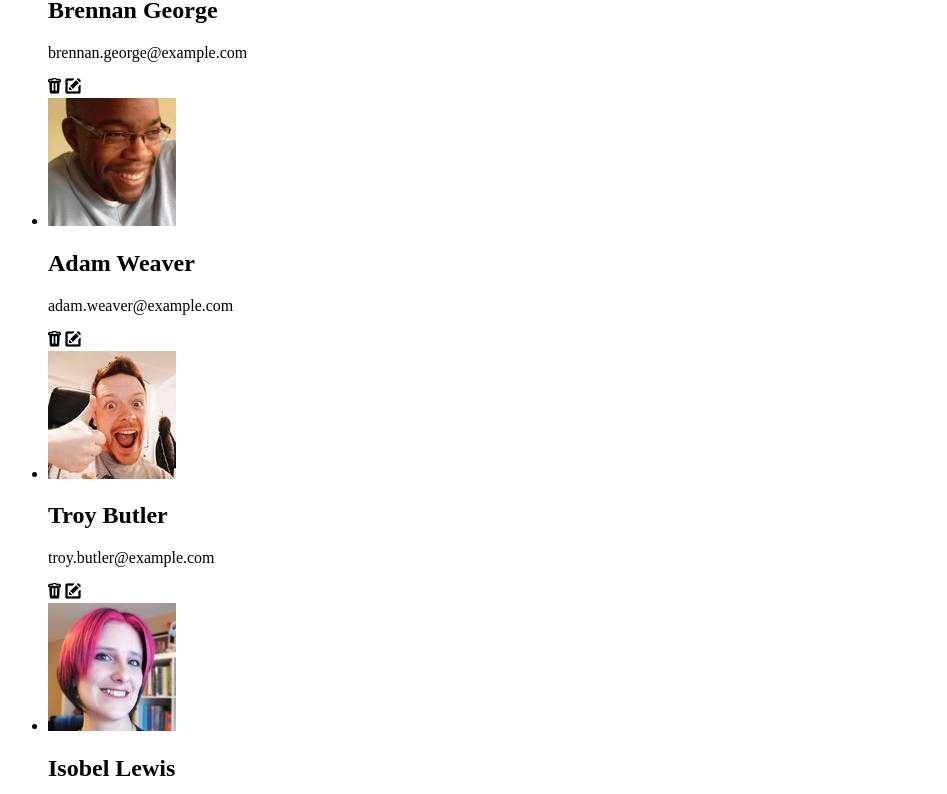
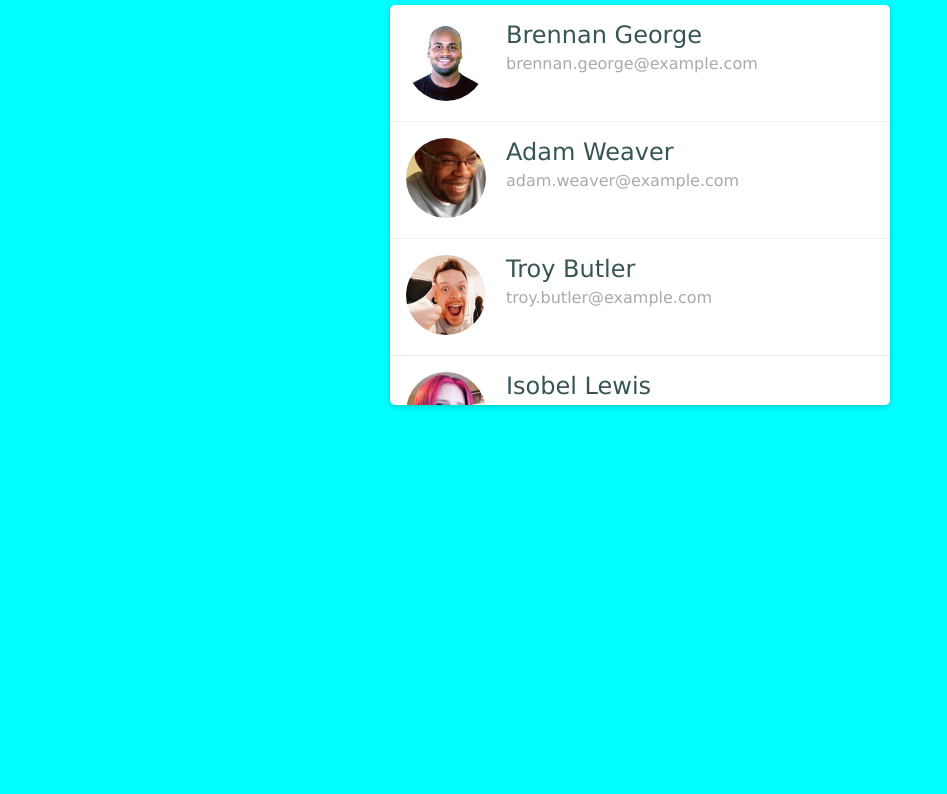
Before and after one commit to Breno-Andrade/projeto-pratica-02-contatos, a plain HTML site: page projeto-contatos/index.html in a window 1280 px wide. Shown: the part 235-1029 px from the top of the page, without its empty margins (0-947 px from the left). After the commit the page ends 800 px from the top, so only its background shows below. Drawn offline with Linux system fonts and the light colour scheme.

Commit message:
adicionado style.css v0.1

```diff
--- a/projeto-contatos/index.html
+++ b/projeto-contatos/index.html
@@ -3,6 +3,8 @@
 <head>
     <meta charset="UTF-8">
     <title>Projeto Contatos</title>
+
+    <link rel="stylesheet" href="styles/style.css">
 </head>
 <body>
     <div class="main-title">
@@ -15,7 +17,7 @@
                     <img src="images/1.jpg" alt="Person picture">
                 </div>
                 <div class="content">
-                    <h2 class="contact-name">Brennan George</h2>
+                    <p class="contact-name">Brennan George</p>
                     <p class="contact-mail">brennan.george@example.com</p>
                 </div>
                 <div class="actions">
@@ -28,7 +30,7 @@
                     <img src="images/2.jpg" alt="Person picture">
                 </div>
                 <div class="content">
-                    <h2 class="contact-name">Adam Weaver</h2>
+                    <p class="contact-name">Adam Weaver</p>
                     <p class="contact-mail">adam.weaver@example.com</p>
                 </div>
                 <div class="actions">
@@ -41,7 +43,7 @@
                     <img src="images/3.jpg" alt="Person picture">
                 </div>
                 <div class="content">
-                    <h2 class="contact-name">Troy Butler</h2>
+                    <p class="contact-name">Troy Butler</p>
                     <p class="contact-mail">troy.butler@example.com</p>
                 </div>
                 <div class="actions">
@@ -54,7 +56,7 @@
                     <img src="images/4.jpg" alt="Person picture">
                 </div>
                 <div class="content">
-                    <h2 class="contact-name">Isobel Lewis</h2>
+                    <p class="contact-name">Isobel Lewis</p>
                     <p class="contact-mail">isobel.lewis@example.com</p>
                 </div>
                 <div class="actions">
@@ -67,7 +69,7 @@
                     <img src="images/5.jpg" alt="Person picture">
                 </div>
                 <div class="content">
-                    <h2 class="contact-name">Lisa Garcia</h2>
+                    <p class="contact-name">Lisa Garcia</p>
                     <p class="contact-mail">lisa.garcia@example.com</p>
                 </div>
                 <div class="actions">
@@ -80,7 +82,7 @@
                     <img src="images/6.jpg" alt="Person picture">
                 </div>
                 <div class="content">
-                    <h2 class="contact-name">Carolyn Silva</h2>
+                    <p class="contact-name">Carolyn Silva</p>
                     <p class="contact-mail">carolyn.silva@example.com</p>
                 </div>
                 <div class="actions">
--- a/projeto-contatos/styles/style.css
+++ b/projeto-contatos/styles/style.css
@@ -0,0 +1,83 @@
+html, body {
+    height: 100%;
+}
+
+body {
+    font-family: 'Lucida Sans', 'Lucida Sans Regular', 'Lucida Grande', 'Lucida Sans Unicode', Geneva, Verdana, sans-serif;
+    background-color: #00FFFF;
+    margin: 0;
+    padding: 0;
+    display: flex;
+    justify-content: center;
+    align-items: center;
+    flex-direction: column;
+}
+
+.main-title {
+    display: block;
+    width: fit-content;
+}
+
+.main-title h1 {
+    color: #385555;
+    font-size: 32px;
+    font-weight: 700;
+}
+
+.div-wrapper {
+    background-color: #FFFFFF;
+    overflow-y: auto;
+    width: 90%;
+    max-width: 500px;
+    max-height: 400px;
+    border-radius: 5px;
+    box-shadow: 0 2px 6px rgba(0, 0, 0, 0.2);
+}
+
+.contacts-list {
+    list-style-type: none;
+    padding: 0;
+    margin: 0;
+}
+
+.list-item {
+    display: flex;
+    padding: 16px;
+    border-bottom: 1px solid #EEEEEE;
+}
+
+.picture-item img{
+    border-radius: 50%;
+    width: 80px;
+}
+
+.content {
+    padding: 0 20px;
+    flex-grow: 1;
+}
+
+.contact-name {
+    font-size: 24px;
+    color: #385555;
+    margin: 0;
+}
+
+.contact-mail{
+    color: #aaaaaa;
+    margin: 5px 0;
+}
+
+.actions {
+    display: flex;
+    align-items: center;
+    gap: 16px;
+    opacity: 0;
+}
+
+.list-item:hover .actions{
+    opacity: 0.3;
+}
+
+.list-item:hover {
+    background-color: #e8e8e8;;
+}
```
